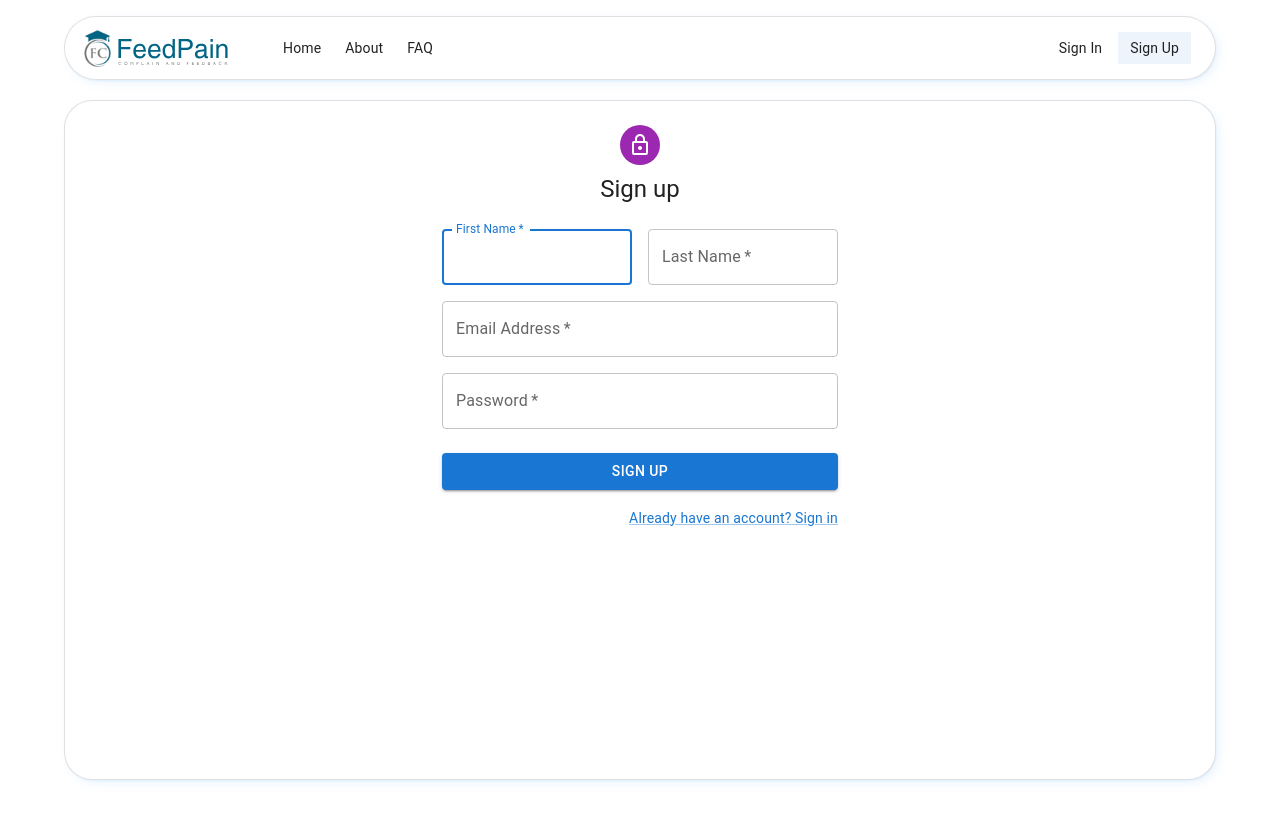
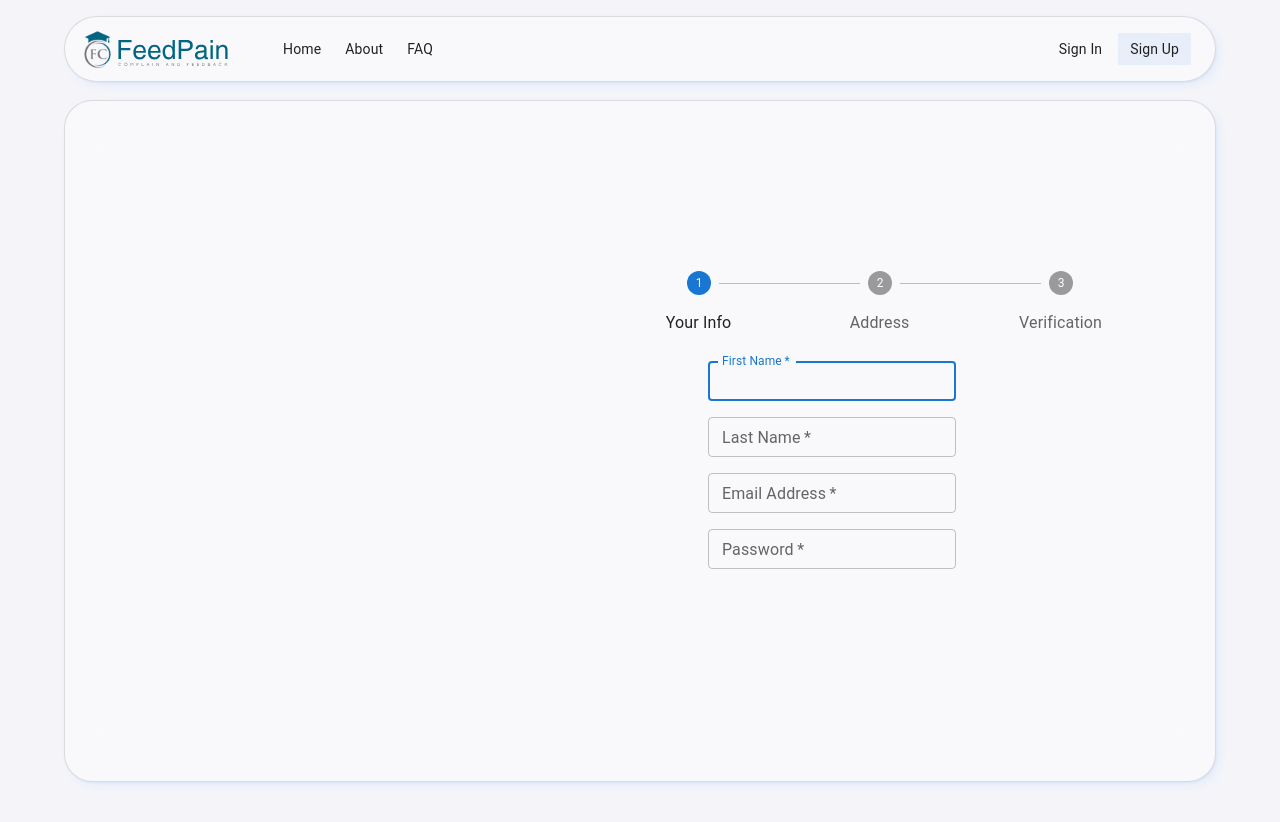
Before and after one commit to ShridattaB/feedpain, a React (Create React App) app: page /sign-up in a window 1280 px wide. Shown: the top 822 px of the page. Built offline with nearby package versions, Linux system fonts and the light colour scheme.

Commit message:
design change at landing pages

```diff
--- a/package.json
+++ b/package.json
@@ -11,6 +11,7 @@
     "@testing-library/jest-dom": "^5.17.0",
     "@testing-library/react": "^13.4.0",
     "@testing-library/user-event": "^13.5.0",
+    "axios": "^1.6.8",
     "localforage": "^1.10.0",
     "match-sorter": "^6.3.4",
     "react": "^18.2.0",
--- /dev/null
+++ b/src/@fake-db/index.js
@@ -0,0 +1,3 @@
+import mock from './mock'
+import './'
+mock.onAny().passThrough()
--- /dev/null
+++ b/src/@fake-db/mock.js
@@ -0,0 +1,6 @@
+import axios from 'axios'
+import MockAdapter from 'axios-mock-adapter'
+
+const mock = new MockAdapter(axios)
+
+export default mock
--- /dev/null
+++ b/src/Components/Form/InputText/InputText.jsx
@@ -0,0 +1,11 @@
+import { TextField } from "@mui/material";
+import React from "react";
+
+export default function InputText(props) {
+  return (
+    <TextField
+      size="small"
+     {...props}
+    />
+  );
+}
--- a/src/Components/Pages/Landing/Sign-in/SignIn.jsx
+++ b/src/Components/Pages/Landing/Sign-in/SignIn.jsx
@@ -1,19 +1,12 @@
 import * as React from "react";
-import Avatar from "@mui/material/Avatar";
 import Button from "@mui/material/Button";
-import CssBaseline from "@mui/material/CssBaseline";
-import TextField from "@mui/material/TextField";
-import FormControlLabel from "@mui/material/FormControlLabel";
-import Checkbox from "@mui/material/Checkbox";
 import Link from "@mui/material/Link";
 import Grid from "@mui/material/Grid";
 import Box from "@mui/material/Box";
-import LockOutlinedIcon from "@mui/icons-material/LockOutlined";
 import Typography from "@mui/material/Typography";
-import Container from "@mui/material/Container";
-import { createTheme, ThemeProvider } from "@mui/material/styles";
-import { useNavigate } from "react-router-dom";
-import {useAuth} from "../../../../hooks/useAuth";
+import { createTheme } from "@mui/material/styles";
+import { useAuth } from "../../../../hooks/useAuth";
+import InputText from "../../../Form/InputText/InputText";
 
 // TODO remove, this demo shouldn't need to reset the theme.
 
@@ -24,17 +17,15 @@ export default function SignIn() {
   const handleSubmit = (event) => {
     event.preventDefault();
     const data = new FormData(event.currentTarget);
-    login(data)
-
+    login(data);
   };
 
   return (
-    <ThemeProvider theme={defaultTheme}>
-      <Container component="main" maxWidth="xs">
-        <CssBaseline />
-        <Grid container>
-          <Grid></Grid>
-          <Grid>
+    <Grid container spacing={4} height={"100%"} alignItems={"center"} justifyContent={"space-around"} className="sign-in">
+      <Grid item sm={4} >
+
+      </Grid>
+      <Grid item sm={4}>
         <Box
           sx={{
             display: "flex",
@@ -42,11 +33,8 @@ export default function SignIn() {
             alignItems: "center",
           }}
         >
-              <Avatar sx={{ m: 1, bgcolor: "secondary.main" }}>
-                <LockOutlinedIcon />
-              </Avatar>
           <Typography component="h1" variant="h5">
-                Sign in
+            Sign In
           </Typography>
           <Box
             component="form"
@@ -54,7 +42,7 @@ export default function SignIn() {
             noValidate
             sx={{ mt: 1 }}
           >
-                <TextField
+            <InputText
               margin="normal"
               required
               fullWidth
@@ -64,7 +52,7 @@ export default function SignIn() {
               autoComplete="email"
               autoFocus
             />
-                <TextField
+            <InputText
               margin="normal"
               required
               fullWidth
@@ -74,10 +62,7 @@ export default function SignIn() {
               id="password"
               autoComplete="current-password"
             />
-                <FormControlLabel
-                  control={<Checkbox value="remember" color="primary" />}
-                  label="Remember me"
-                />
+
             <Button
               type="submit"
               fullWidth
@@ -102,7 +87,5 @@ export default function SignIn() {
         </Box>
       </Grid>
     </Grid>
-      </Container>
-    </ThemeProvider>
   );
 }
--- a/src/Components/Pages/Landing/Sign-up/SignUp.jsx
+++ b/src/Components/Pages/Landing/Sign-up/SignUp.jsx
@@ -1,23 +1,9 @@
 import * as React from "react";
-import Avatar from "@mui/material/Avatar";
-import Button from "@mui/material/Button";
-import CssBaseline from "@mui/material/CssBaseline";
-import TextField from "@mui/material/TextField";
-import FormControlLabel from "@mui/material/FormControlLabel";
-import Checkbox from "@mui/material/Checkbox";
-import Link from "@mui/material/Link";
 import Grid from "@mui/material/Grid";
-import Box from "@mui/material/Box";
-import LockOutlinedIcon from "@mui/icons-material/LockOutlined";
-import Typography from "@mui/material/Typography";
-import Container from "@mui/material/Container";
-import { createTheme, ThemeProvider } from "@mui/material/styles";
-
-
+import CustomStepper from "../../../stepper/CustomStepper";
+import InputText from "../../../Form/InputText/InputText";
 
 // TODO remove, this demo shouldn't need to reset the theme.
-
-const defaultTheme = createTheme();
 
 export default function SignUp() {
   const handleSubmit = (event) => {
@@ -28,66 +14,54 @@ export default function SignUp() {
     //   password: data.get("password"),
     // });
   };
-
-  return (
-    <ThemeProvider theme={defaultTheme}>
-      <Container component="main" maxWidth="xs">
-        <CssBaseline />
-        <Box
-          sx={{
-            display: "flex",
-            flexDirection: "column",
-            alignItems: "center",
-          }}
-        >
-          <Avatar sx={{ m: 1, bgcolor: "secondary.main" }}>
-            <LockOutlinedIcon />
-          </Avatar>
-          <Typography component="h1" variant="h5">
-            Sign up
-          </Typography>
-          <Box
-            component="form"
-            noValidate
-            onSubmit={handleSubmit}
-            sx={{ mt: 3 }}
-          >
-            <Grid container spacing={2}>
-              <Grid item xs={12} sm={6}>
-                <TextField
+  const steps = [
+    {
+      title: "Your Info",
+      subtitle: "We Gather Your basic Info so we can Interact",
+    },
+    {
+      title: "Address",
+      subtitle: "Let Us know where you are located",
+    },
+    {
+      title: "Verification",
+      subtitle: "Don't worry we are just validating email",
+    },
+  ];
+  const data = [
+    <Grid container justifyContent={"center"}  alignItems="center" spacing={2}>
+      <Grid item xs={8}>
+        <InputText
           autoComplete="given-name"
           name="firstName"
           required
-                  fullWidth
           id="firstName"
           label="First Name"
           autoFocus
+          sx={{ mt: 2}}
         />
       </Grid>
-              <Grid item xs={12} sm={6}>
-                <TextField
+      <Grid item xs={8}>
+        <InputText
           required
-                  fullWidth
           id="lastName"
           label="Last Name"
           name="lastName"
           autoComplete="family-name"
         />
       </Grid>
-              <Grid item xs={12}>
-                <TextField
+      <Grid item xs={8}>
+        <InputText
           required
-                  fullWidth
           id="email"
           label="Email Address"
           name="email"
           autoComplete="email"
         />
       </Grid>
-              <Grid item xs={12}>
-                <TextField
+      <Grid item xs="8">
+        <InputText
           required
-                  fullWidth
           name="password"
           label="Password"
           type="password"
@@ -95,25 +69,23 @@ export default function SignUp() {
           autoComplete="new-password"
         />
       </Grid>
-            </Grid>
-            <Button
-              type="submit"
-              fullWidth
-              variant="contained"
-              sx={{ mt: 3, mb: 2 }}
+    </Grid>,
+    <></>,
+  ];
+
+  return (
+    <Grid
+      container
+      spacing={4}
+      height={"100%"}
+      alignItems={"center"}
+      justifyContent={"space-around"}
+      className="sign-in"
     >
-              Sign Up
-            </Button>
-            <Grid container justifyContent="flex-end">
-              <Grid item>
-                <Link href="#" variant="body2">
-                  Already have an account? Sign in
-                </Link>
+      <Grid item sm={4}></Grid>
+      <Grid item sm={6}>
+        <CustomStepper stepperData={{ steps, data }} />
       </Grid>
     </Grid>
-          </Box>
-        </Box>
-      </Container>
-    </ThemeProvider>
   );
 }
--- /dev/null
+++ b/src/Components/stepper/CustomStepper.jsx
@@ -0,0 +1,43 @@
+import {
+  Box,
+  CardActions,
+  CardContent,
+  Step,
+  StepLabel,
+  Stepper,
+  Typography,
+  styled,
+} from "@mui/material";
+import React, { useState } from "react";
+
+export default function CustomStepper({ stepperData }) {
+  const { steps, data } = stepperData;
+  const [step, setStep] = useState(0);
+
+  const renderContent = () => {
+    return <form>{data[step]}</form>;
+  };
+  const Content = styled("div")(() => ({
+    margin:'10px'
+  }));
+  return (
+    <>
+      <Stepper activeStep={step} alternativeLabel>
+        {steps.map((step, index) => {
+          return (
+            <Step key={index}>
+              <StepLabel>
+                <div className="step-label">
+                  <div>
+                    <Typography className="step-title">{step.title}</Typography>
+                  </div>
+                </div>
+              </StepLabel>
+            </Step>
+          );
+        })}
+      </Stepper>
+      <Content>{renderContent()}</Content>
+    </>
+  );
+}
```
Also changed, not shown: 1 other file (tests, documents, lock files or other folders). Lines whose indentation alone changed are shown as unchanged.
